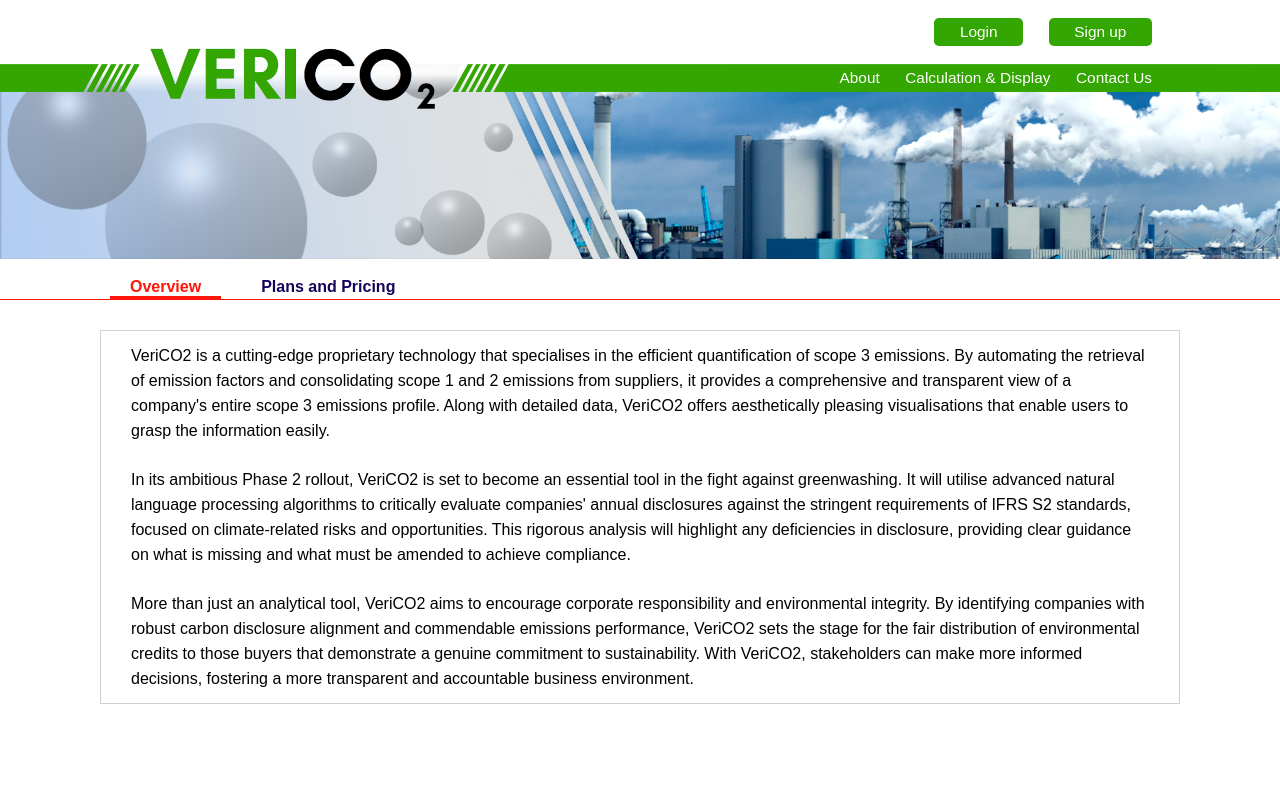
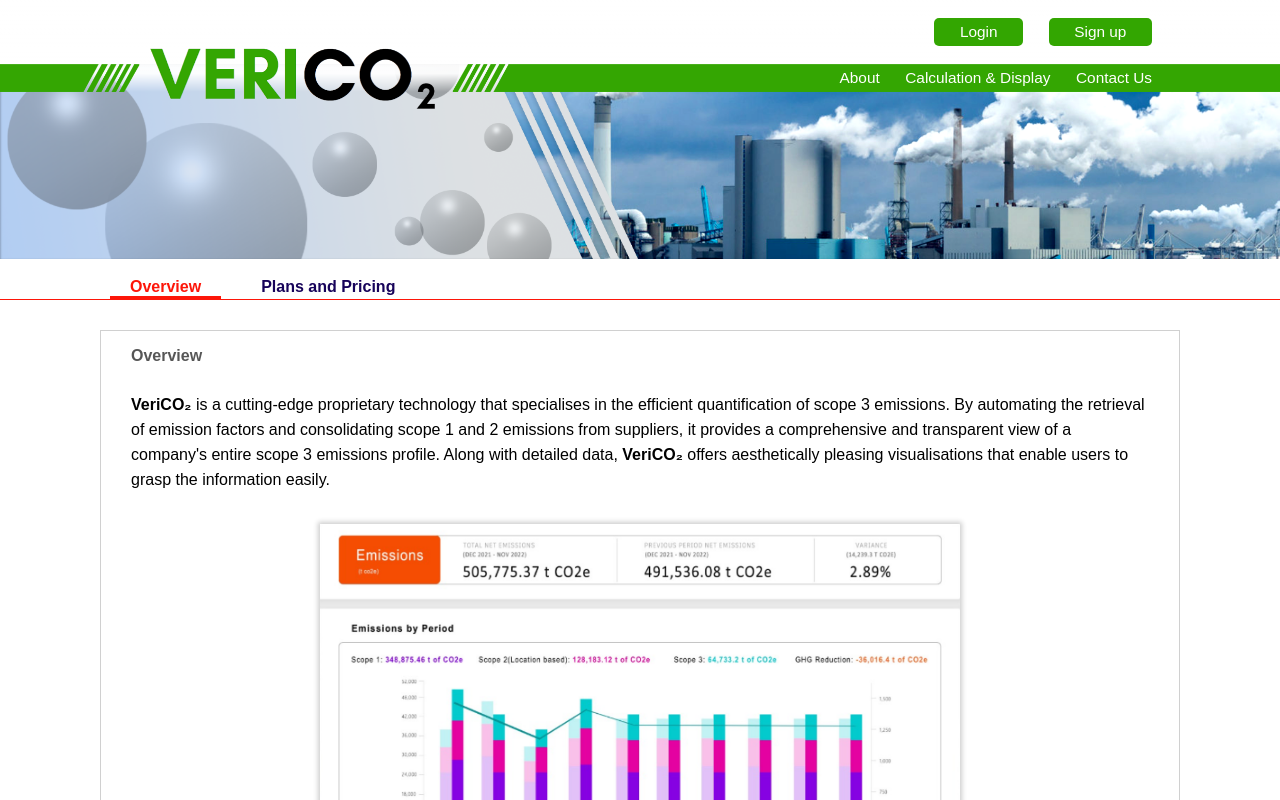
Before and after one commit to LovelyDev829/react-VeriCO2, a React (Create React App) app: page /about in a window 1280 px wide. Built offline with nearby package versions, Linux system fonts and the light colour scheme.

Commit message:
example screenshot

```diff
--- a/src/App.scss
+++ b/src/App.scss
@@ -316,6 +316,10 @@
       max-width: 1200px;
       margin: 30px auto;
       padding: 0px 100px 200px 100px;
+      display: flex;
+      flex-direction: column;
+      align-items: center;
+      gap: 10px;
 
       .text {
         padding: 0px 30px;
@@ -326,6 +330,21 @@
         span {
           margin: 12px 0px;
           line-height: 25px;
+        }
+        .title{
+          font-weight: 800;
+          color: rgba(0, 0, 0, 0.664);
+        }
+        .image-card{
+          box-shadow: 0px 0px 5px 2px rgba(0, 0, 0, 0.2);
+          width: fit-content;
+          height: fit-content;
+          margin: 20px auto;
+
+          .example-screenshot{
+            max-width: 700px;
+            width: 50vw;
+          }
         }
       }
 
@@ -917,6 +936,14 @@
 
         .text {
           padding: 0px 30px;
+          box-sizing: border-box;
+          .image-card{
+            margin: 20px auto;
+
+            .example-screenshot{
+              width: 80vw;
+            }
+          }
         }
       }
     }
--- a/src/pages/AboutPage.js
+++ b/src/pages/AboutPage.js
@@ -2,6 +2,7 @@
 import Header from '../components/Header'
 import aboutPageImage from '../assets/images/aboutpage-image.png'
 import aboutPageImageTwo from '../assets/images/aboutpage-image-2.png'
+import exampleScreenshot from '../assets/images/example-screenshot.png'
 import Footer from '../components/Footer'
 import { ReactComponent as BusinessIcon1 } from '../assets/svg/business-1.svg'
 import { ReactComponent as BusinessIcon2 } from '../assets/svg/business-2.svg'
@@ -26,21 +27,26 @@
       </div>
       <div className={itemNumber === 0 ? 'description' : 'hidden'}>
         <div className='text'>
-          <span>VeriCO2 is a cutting-edge proprietary technology that specialises in the efficient quantification of scope 3 emissions.
+          <span className='title'>Overview</span>
+          <span><b>VeriCO₂</b> is a cutting-edge proprietary technology that specialises in the efficient quantification of scope 3 emissions.
             By automating the retrieval of emission factors and consolidating scope 1 and 2 emissions from suppliers, it provides
             a comprehensive and transparent view of a company's entire scope 3 emissions profile.
-            Along with detailed data, VeriCO2 offers aesthetically pleasing visualisations that enable users to grasp the information easily.</span>
+            Along with detailed data, <b>VeriCO₂</b> offers aesthetically pleasing visualisations that enable users to grasp the information easily.</span>
 
-          <span>In its ambitious Phase 2 rollout, VeriCO2 is set to become an essential tool in the fight against greenwashing.
+          <div className='image-card'>
+            <img src={exampleScreenshot} alt="Example Screenshot" className='example-screenshot' />
+          </div>
+          <span className='title'>Phase 2</span>
+          <span>In its ambitious Phase 2 rollout, <b>VeriCO₂</b> is set to become an essential tool in the fight against greenwashing.
             It will utilise advanced natural language processing algorithms to critically evaluate companies' annual disclosures
             against the stringent requirements of IFRS S2 standards, focused on climate-related risks and opportunities.
             This rigorous analysis will highlight any deficiencies in disclosure, providing clear guidance on what is missing and
             what must be amended to achieve compliance.</span>
 
-          <span>More than just an analytical tool, VeriCO2 aims to encourage corporate responsibility and environmental integrity.
-            By identifying companies with robust carbon disclosure alignment and commendable emissions performance, VeriCO2 sets the
+          <span>More than just an analytical tool, <b>VeriCO₂</b> aims to encourage corporate responsibility and environmental integrity.
+            By identifying companies with robust carbon disclosure alignment and commendable emissions performance, <b>VeriCO₂</b> sets the
             stage for the fair distribution of environmental credits to those buyers that demonstrate a genuine commitment to sustainability.
-            With VeriCO2, stakeholders can make more informed decisions, fostering a more transparent and accountable business environment.
+            With <b>VeriCO₂</b>, stakeholders can make more informed decisions, fostering a more transparent and accountable business environment.
           </span>
         </div>
       </div>
```
Also changed, not shown: src/assets/images/example-screenshot.png (added).
